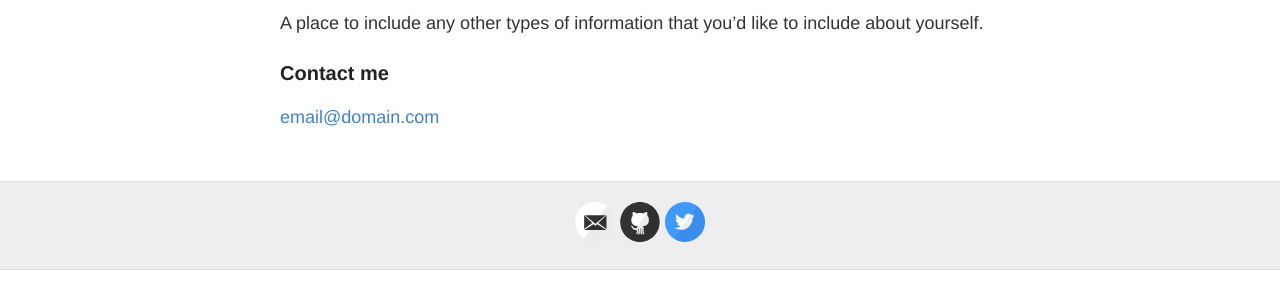
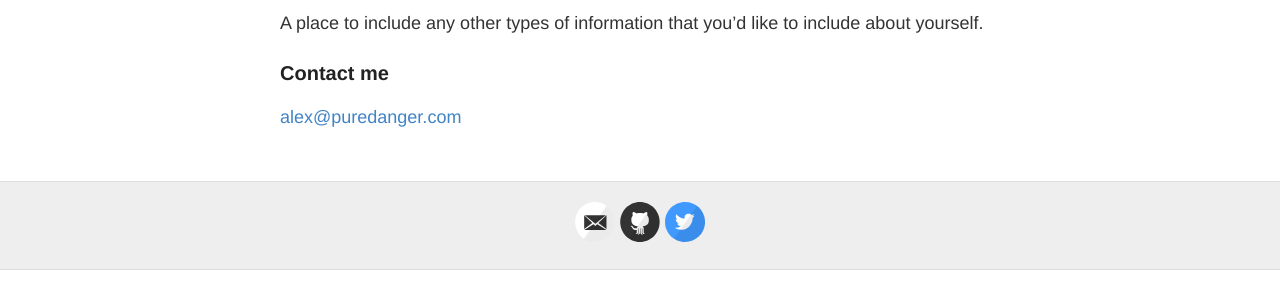
Before and after one commit to insideclojure/insideclojure.github.io, a Jekyll site: the page built from about.md, in a window 1280 px wide. Shown: the part 310-610 px from the top of the page. Built offline with Jekyll 4.4.1, drawn with Linux system fonts in a browser that asks for light colours.

Commit message:
update about

```diff
--- a/about.md
+++ b/about.md
@@ -12,4 +12,4 @@ A place to include any other types of information that you'd like to include abo
 
 ### Contact me
 
-[email@domain.com](mailto:email@domain.com)
+[alex@puredanger.com](mailto:alex@puredanger.com)
```
